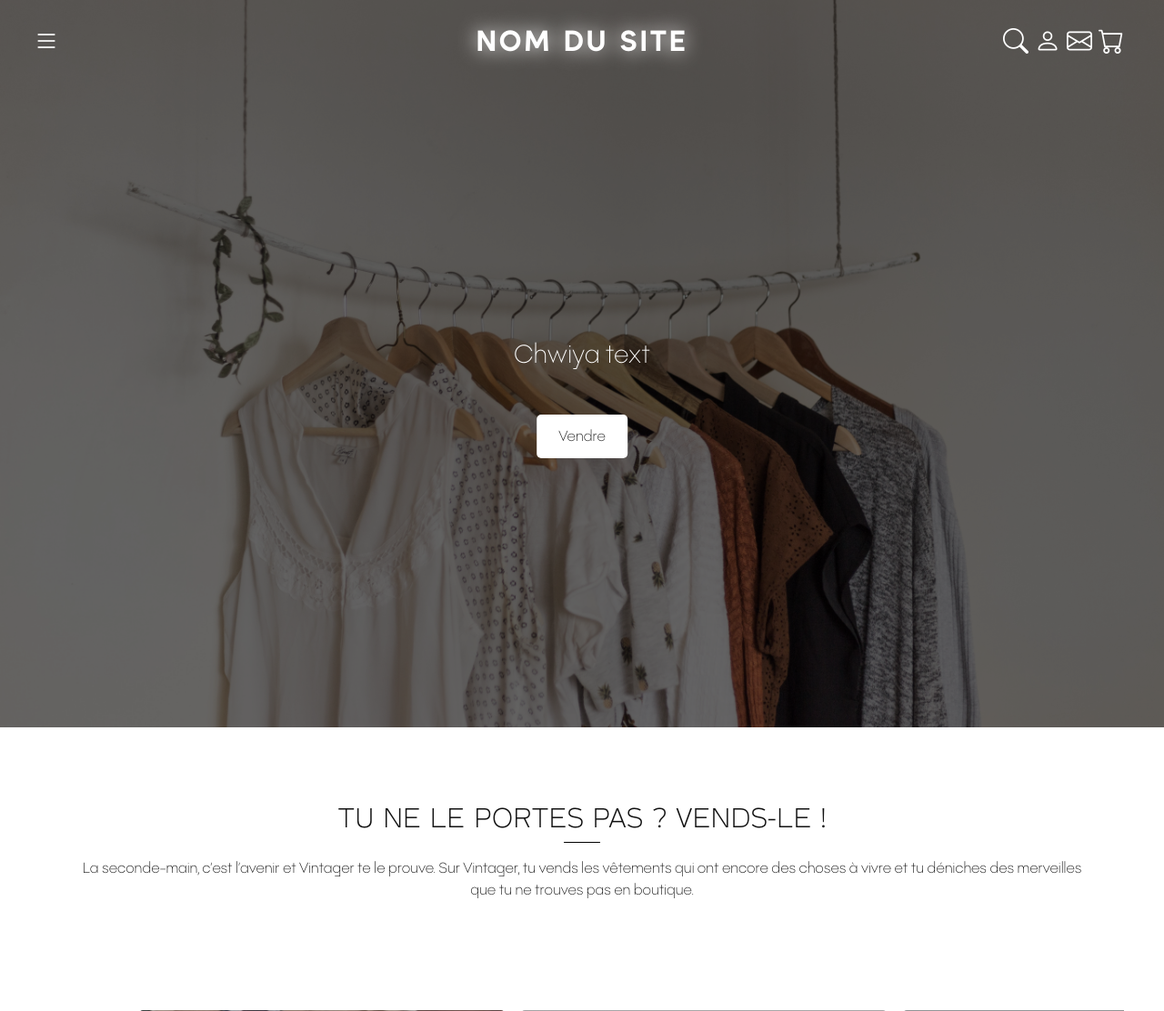
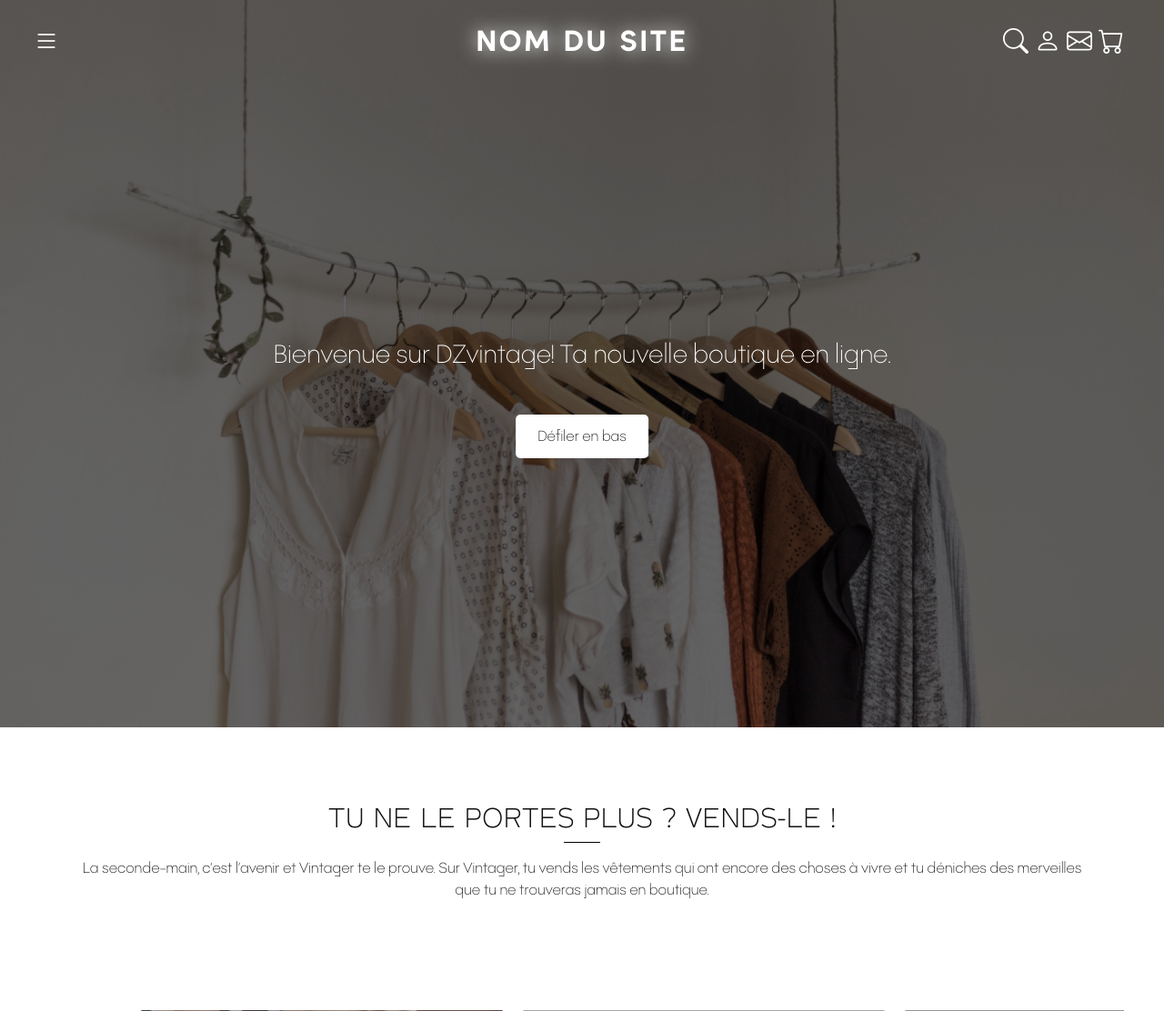
Before and after one commit to BenslimaneNassim/pfc, a Django app: page / in a window 1280 px wide. Shown: the top 1112 px of the page at 91% size. Run offline with Django 4.2, Linux system fonts and the light colour scheme; data comes from the database, SQL or seed files in the repository; both versions use the stored data as it was after the commit; some libraries are stand-ins or nearby versions.

Commit message:
quelques rectifications des texts.

```diff
--- a/dzvintage/vintage/templates/vintage/index.html
+++ b/dzvintage/vintage/templates/vintage/index.html
@@ -7,9 +7,9 @@
   <section id="hero" style="background-image: url('static/vintage/img/acceuil.jpg');">
     <div class="hero-container" data-aos="zoom-in" data-aos-delay="100">
 
-      <h3 style="font-family : RothekExtraLight; color : #fff">Chwiya text</h3>
+      <h3 style="font-family : RothekExtraLight; color : #fff">Bienvenue sur DZvintage! Ta nouvelle boutique en ligne.</h3>
       <!--<a href="#about" class="btn-get-started">SHOP NOW</a>-->
-      <a href="#about" class="btn-get-started">Vendre</a>
+      <a href="#about" class="btn-get-started">Défiler en bas</a>
     </div>
   </section><!-- End Hero Section -->
 {% endblock %}
@@ -21,9 +21,9 @@
     <section id="facts" style="background:transparent;margin-bottom: 0;margin-top:0;">
         <div class="container" data-aos="fade-up">
           <div class="section-header">
-            <h3 class="section-title">Tu ne le portes pas ? Vends-le !</h3>
+            <h3 class="section-title">Tu ne le portes plus ? Vends-le !</h3>
             <hr>
-            <p class="section-description">La seconde-main, c’est l’avenir et Vintager te le prouve. Sur Vintager, tu vends les vêtements qui ont encore des choses à vivre et tu déniches des merveilles que tu ne trouves pas en boutique.</p>
+            <p class="section-description">La seconde-main, c’est l’avenir et Vintager te le prouve. Sur Vintager, tu vends les vêtements qui ont encore des choses à vivre et tu déniches des merveilles que tu ne trouveras jamais en boutique.</p>
           </div>
 
         </div>
--- a/dzvintage/vintage/templates/vintage/post.html
+++ b/dzvintage/vintage/templates/vintage/post.html
@@ -128,9 +128,6 @@
                     <span style="display: inline-block; font-size: 20px!important;" class="bi bi-heart mobile-nav-toggle like-it "></span>
                     <br>
                     <button class="buy-now" style="width: 200px;">Ajouter au panier</button>
-
-
-
                 </div>
             </div>
         </div>
```
Also changed, not shown: dzvintage/db.sqlite3.
